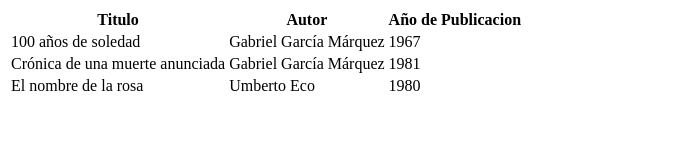
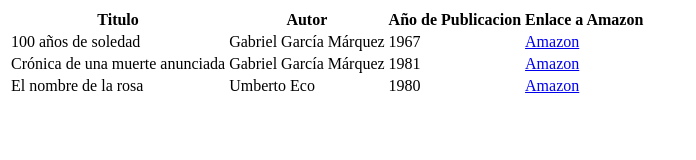
Before and after one commit to bloody711/EjerciciosBootcamp, a plain HTML site: page Ejercicio02-2-TablasenHTML/index.html in a window 1280 px wide. Shown: the whole page, without its empty margins (0-696 px from the left). Drawn offline with Linux system fonts and the light colour scheme.

Commit message:
Agregado Ejercicio 2-2

```diff
--- a/Ejercicio02-2-TablasenHTML/index.html
+++ b/Ejercicio02-2-TablasenHTML/index.html
@@ -5,26 +5,34 @@
     </head>
     <body>
         <table>
+            <thead>
                 <tr>
                     <th>Titulo</th>
                     <th>Autor</th>
                     <th>Año de Publicacion</th>
+                    <th>Enlace a Amazon</th>
                 </tr>
+            </thead>
+            <tbody>
                 <tr>
                     <td>100 años de soledad</td>
                     <td>Gabriel García Márquez</td>
                     <td>1967</td>
+                    <td><a href="https://www.amazon.com/-/es/Gabriel-Garc%C3%ADa-M%C3%A1rquez/dp/0307474720">Amazon</a></td>
                 </tr>
                 <tr>
                     <td>Crónica de una muerte anunciada</td>
                     <td>Gabriel García Márquez</td>
                     <td>1981</td>
+                    <td><a href="https://www.amazon.com/-/es/Gabriel-Garc%C3%ADa-M%C3%A1rquez/dp/8497592433">Amazon</a></td>
                 </tr>
                 <tr>
                     <td>El nombre de la rosa</td>
                     <td>Umberto Eco</td>
                     <td>1980</td>
+                    <td><a href="https://www.amazon.es/el-nombre-rosa-umberto-eco-Libros/s?k=el+nombre+de+la+rosa+umberto+eco&rh=n%3A599364031">Amazon</a></td>
                 </tr>
+            </tbody>
         </table>
     </body>
 </html>
```
Lines whose indentation alone changed are shown as unchanged.
